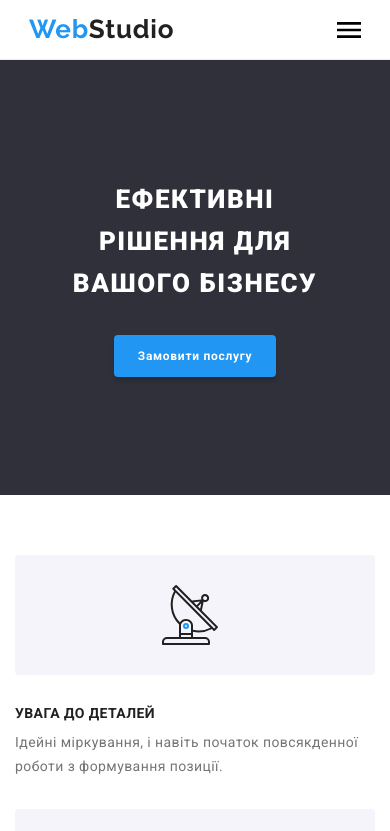
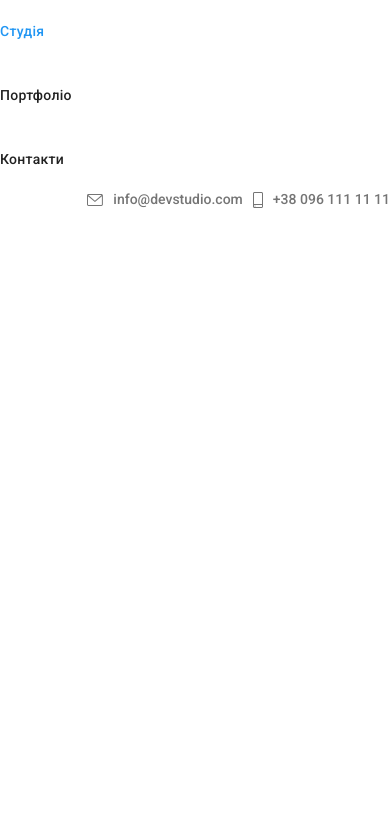
Before and after one commit to AlexandrHaiduk/goit-markup-hw-08, a plain HTML site: page index.html in a window 390 px wide. Shown: the top 831 px of the page. Drawn offline with nearby package versions, Linux system fonts and the light colour scheme.

Commit message:
mobile -menu started

```diff
--- a/index.html
+++ b/index.html
@@ -65,17 +65,22 @@
               >
             </li>
           </ul>
+          <button class="menu-container__close-button">
+            <svg width="40" height="40">
+              <use
+              class="icon-cross"
+              href="./images/icons.svg#icon-close-mobile"
+            ></use>
+            </svg>
+          </button>
         </div>
-        <button class="mobile-menu-button js-open-menu">
+        <button class="menu-container__open-button js-open-menu">
           <svg width="40" height="40">
             <use
               class="icon-burger"
               href="./images/icons.svg#icon-burger"
             ></use>
-            <use
-              class="icon-cross"
-              href="./images/icons.svg#icon-close-mobile"
-            ></use>
+
           </svg>
         </button>
       </div>
--- a/sass/components/_burger-menu.scss
+++ b/sass/components/_burger-menu.scss
@@ -1,13 +1,26 @@
 .menu-container {
-  display: none;
   // transform: translateX(100%);
-  // position: absolute;
+  position: absolute;
+  top: 0;
+  left: 0;
+  bottom: 0;
+  right: 0;
+  width: 100vw;
+  height: 100vh;
+  display: flex;
+  flex-direction: column;
+  z-index: 9999;
+  background-color: #fff;
+
 
   @media screen and(min-width:$tablet) {
     display: flex;
     margin-left: 87px;
     justify-content: space-between;
     width: 100%;
+    height: 100%;
+    position: static;
+    flex-direction: row;
   }
 
   @media screen and(min-width:$desktop) {
@@ -16,7 +29,8 @@
   }
 }
 
-.mobile-menu-button {
+.menu-container__open-button,
+.menu-container__close-button {
   border: 0;
   background-color: transparent;
   display: flex;
--- a/sass/components/_main-navigation.scss
+++ b/sass/components/_main-navigation.scss
@@ -11,6 +11,11 @@
   // margin-left: 93px;
   display: flex;
   list-style: none;
+
+  flex-direction: column;
+  @media screen and (min-width:$tablet) {
+    flex-direction: row;
+  }
 }
 
 .nav-main__link {
@@ -25,7 +30,6 @@
 
   @media screen and (min-width: $tablet) {
     padding: 32px 0;
-  }
 
       &::after {
           content: "";
@@ -40,6 +44,9 @@
           border-color: var(--main-text-color);
           opacity: 0;
         }
+  }
+
+
 
   &:focus,
   &:hover {
@@ -48,6 +55,8 @@
   }
 }
 
+@media screen and (min-width:$tablet) {
 .nav-main__item:not(:first-child) {
     margin-left: 50px;
   }
+}
--- a/sass/components/_page-header.scss
+++ b/sass/components/_page-header.scss
@@ -1,7 +1,7 @@
 .page-header {
   border-bottom: 1px solid var(--header-border-color);
   overflow: hidden;
-  position: relative;
+  // position: relative;
 }
 
 .page-header__container {
```
Also changed, not shown: css/main.css, css/main.min.css, 2 other files. Lines whose indentation alone changed are shown as unchanged.
